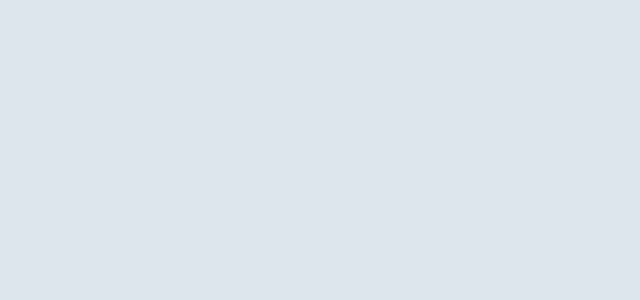
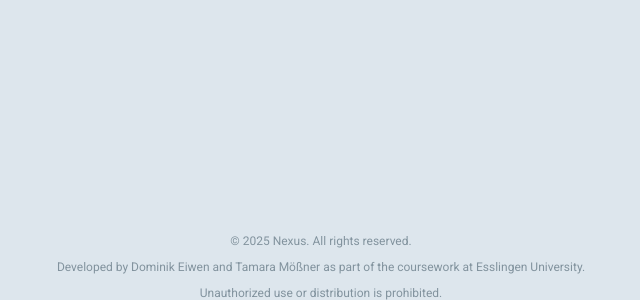
Before and after one commit to doeiit00/Mobile-UX-Design, an Angular app: page / in a window 1280 px wide. Shown: the part 1768-2068 px from the top of the page, without its empty margins (319-959 px from the left). Before the commit the page ends 800 px from the top, so only its background shows below. Built offline with nearby package versions, Linux system fonts and the light colour scheme.

Commit message:
Name/ Title of the App
and Copyright for both Log In and Register Page

```diff
--- a/src/app/components/login/login.component.css
+++ b/src/app/components/login/login.component.css
@@ -1,3 +1,17 @@
+.chatTitle {
+  font-size: 2.5rem;
+  font-weight: 700;
+  text-align: center;
+  margin-top: 30%;
+  color: rgb(82, 109, 130);
+}
+
+.subTitle {
+  font-size: 1rem;
+  text-align: center;
+  color: rgb(93, 123, 147);
+}
+
 .container {
   width: 65vw;
   border-radius: 0.75rem;
@@ -59,3 +73,10 @@ input[type=submit]:hover {
   line-height: 1rem;
   color:  black;
 }
+
+.copyright {
+  text-align: center;
+  font-size: 0.75rem;
+  color: rgb(130, 147, 158);
+  margin-top: 120%;
+}
--- a/src/app/components/login/login.component.html
+++ b/src/app/components/login/login.component.html
@@ -1,3 +1,6 @@
+<div class="chatTitle">Nexus
+  <p class="subTitle">Your Campus. Your Chat.</p>
+</div>
   <div class="container">
     <p class="title">Login</p>
     <form class="form" (ngSubmit)="login()">
@@ -14,5 +17,10 @@
       <a routerLink="/register" routerLinkActive="active" ariaCurrentWhenActive="page">Sign up</a>
     </p>
   </div>
+<div class="copyright">
+  <p>© 2025 Nexus. All rights reserved.</p>
+  <p>Developed by Dominik Eiwen and Tamara Mößner as part of the coursework at Esslingen University.</p>
+  <p>Unauthorized use or distribution is prohibited.</p>
+</div>
 
 <router-outlet />
--- a/src/app/components/login/login.component.ts
+++ b/src/app/components/login/login.component.ts
@@ -1,5 +1,5 @@
 import {Component, inject} from '@angular/core';
-import {Router, RouterLink, RouterOutlet} from '@angular/router';
+import {Router, RouterLink, RouterLinkActive, RouterOutlet} from '@angular/router';
 import {TokenService} from '../../services/token.service';
 import {ApiService} from '../../services/api.service';
 import {FormsModule} from '@angular/forms';
@@ -9,7 +9,7 @@ import {UserService} from '../../services/user.service';
 @Component({
   standalone: true,
   selector: 'app-login',
-  imports:[FormsModule, RouterOutlet, RouterLink],
+  imports: [FormsModule, RouterOutlet, RouterLink, RouterLinkActive],
   templateUrl: './login.component.html',
   styleUrl: './login.component.css'
 })
--- a/src/app/components/register/register.component.css
+++ b/src/app/components/register/register.component.css
@@ -1,3 +1,17 @@
+.chatTitle {
+  font-size: 2.5rem;
+  font-weight: 700;
+  text-align: center;
+  margin-top: 15%;
+  color: rgb(82, 109, 130);
+}
+
+.subTitle {
+  font-size: 1rem;
+  text-align: center;
+  color: rgb(93, 123, 147);
+}
+
 .container {
   width: 65vw;
   border-radius: 0.75rem;
@@ -59,3 +73,10 @@ input[type=submit]:hover {
   line-height: 1rem;
   color:  black;
 }
+
+.copyright {
+  text-align: center;
+  font-size: 0.75rem;
+  color: rgb(130, 147, 158);
+  margin-top: 150%;
+}
--- a/src/app/components/register/register.component.html
+++ b/src/app/components/register/register.component.html
@@ -1,3 +1,6 @@
+<div class="chatTitle">Nexus
+  <p class="subTitle">Your Campus. Your Chat.</p>
+</div>
   <div class="container">
     <p class="title">Register</p>
     <form class="form" (ngSubmit)="register()">
@@ -20,5 +23,10 @@
       <a routerLink="" routerLinkActive="active" ariaCurrentWhenActive="page">Sign in</a>
     </p>
   </div>
+<div class="copyright">
+  <p>© 2025 Nexus. All rights reserved.</p>
+  <p>Developed by Dominik Eiwen and Tamara Mößner as part of the coursework at Esslingen University.</p>
+  <p>Unauthorized use or distribution is prohibited.</p>
+</div>
 
 <router-outlet />
```
Lines whose indentation alone changed are shown as unchanged.
